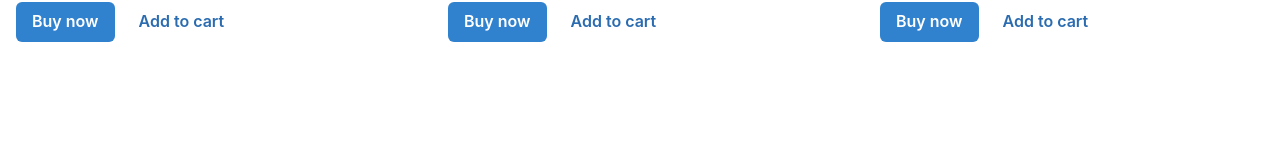
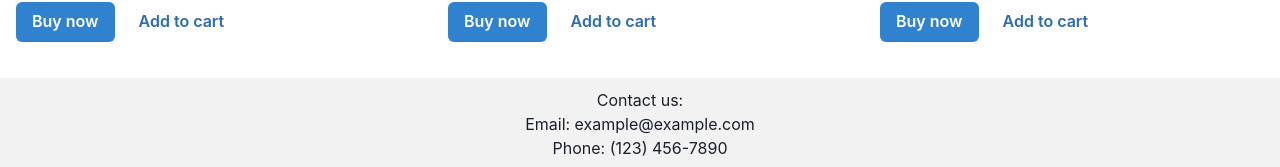
Before and after one commit to VERA-OBIERO/event-buddy, a React (Create React App) app: page / in a window 1280 px wide. Shown: the part 4602-4769 px from the top of the page. Before the commit the page ends 4660 px from the top, so only its background shows below. Built offline with nearby package versions, Linux system fonts and the light colour scheme; data requests are answered from the project's data file.

Commit message:
add Footer content

```diff
--- a/src/App.js
+++ b/src/App.js
@@ -4,6 +4,7 @@ import Header from './components/Header'
 import EventList from './components/EventList'
 import AddEventForm from './components/AddEventForm'
 import Search from './components/Search'
+import Footer from './components/Footer'
 
 function App() {
 
@@ -52,6 +53,7 @@ function App() {
       <Search onSearch={handleSearch} />
       <AddEventForm onAddEvent={handleAddEvent} />
       <EventList events={filteredEvents.length > 0 ? filteredEvents : events}/>
+      <Footer />
     </ChakraProvider>
   )
 }
--- a/src/components/Footer.js
+++ b/src/components/Footer.js
@@ -0,0 +1,13 @@
+import React from 'react';
+
+const Footer = () => {
+  return (
+    <footer style={{ marginTop: '20px', textAlign: 'center', padding: '10px', backgroundColor: '#f2f2f2' }}>
+      <p>Contact us:</p>
+      <p>Email: example@example.com</p>
+      <p>Phone: (123) 456-7890</p>
+    </footer>
+  );
+};
+
+export default Footer;
```
